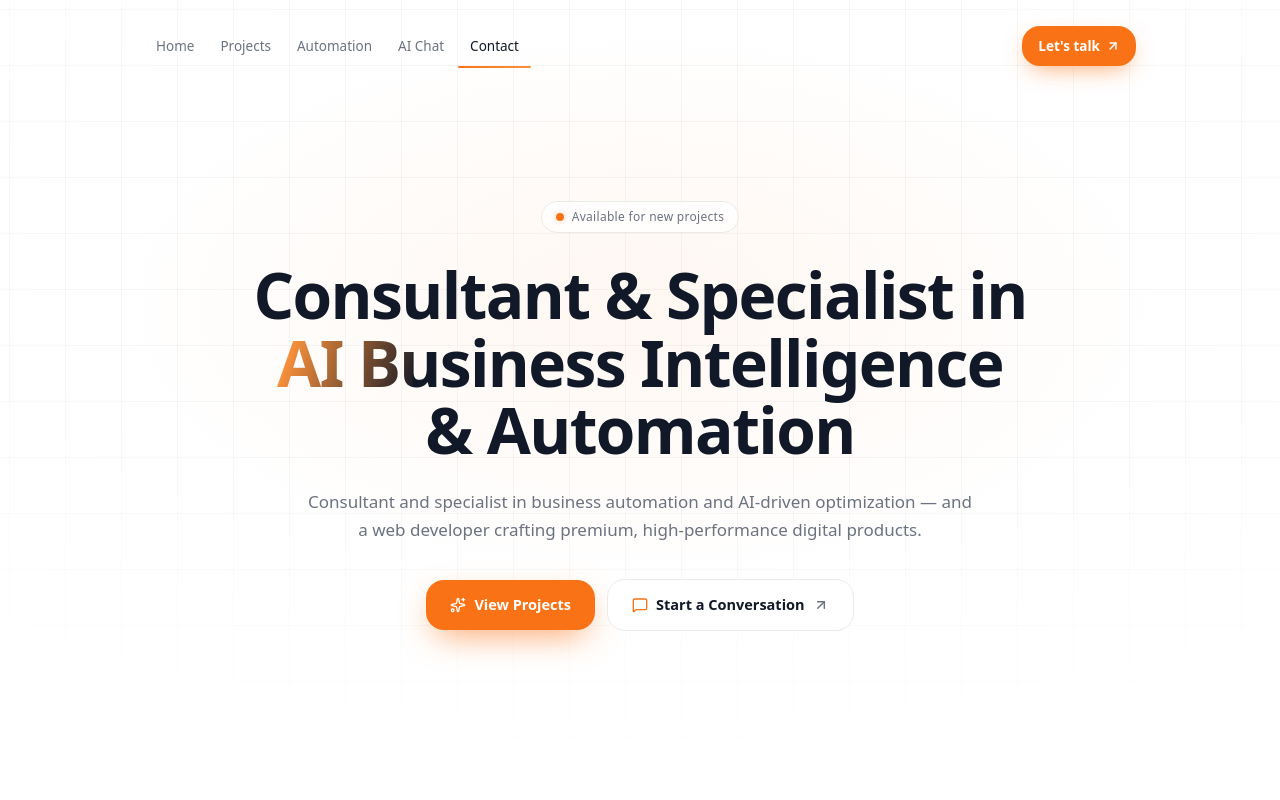
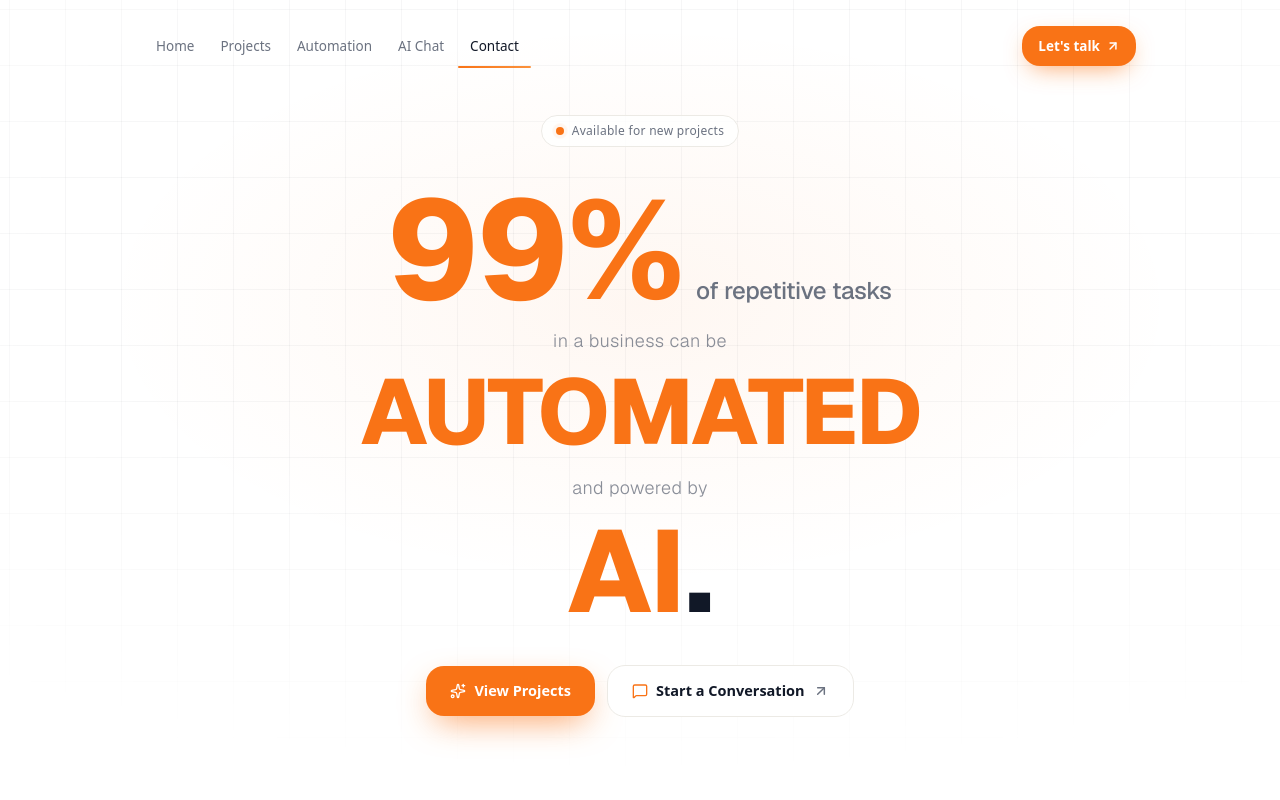
Before and after one commit to homayounKheiri/my-portfolio, a Next.js app: page / in a window 1280 px wide. Shown: the top 800 px of the page. Built offline with nearby package versions, Linux system fonts and the light colour scheme.

Commit message:
60999922-a5c1-4e9d-81b7-47668fbbc700

```diff
--- a/src/components/sections/hero.tsx
+++ b/src/components/sections/hero.tsx
@@ -92,23 +92,42 @@ export function Hero() {
             </span>
           </motion.div>
 
+          {/* Typography-driven hero headline */}
           <motion.h1
             variants={item}
-            className="mt-7 text-balance text-4xl font-semibold leading-[1.06] tracking-tight text-ink sm:text-5xl md:text-6xl lg:text-[64px]"
+            className="mt-8 flex flex-col items-center gap-1 font-sans tracking-tight"
           >
-            Consultant &amp; Specialist in{" "}
-            <span className="text-gradient-brand">AI Business</span>{" "}
-            Intelligence &amp; Automation
+            {/* Line 1 — oversized 99% + smaller connector */}
+            <span className="flex items-baseline gap-3 flex-wrap justify-center">
+              <span className="text-[80px] font-extrabold leading-none text-brand sm:text-[104px] md:text-[120px] lg:text-[140px]">
+                99%
+              </span>
+              <span className="text-[19px] font-medium leading-tight text-ink-muted sm:text-[22px] md:text-[24px]">
+                of repetitive tasks
+              </span>
+            </span>
+
+            {/* Line 2 — small connector */}
+            <span className="mt-1 text-[15px] font-light tracking-wide text-ink-muted/80 sm:text-[17px] md:text-[18px]">
+              in a business can be
+            </span>
+
+            {/* Line 3 — oversized AUTOMATED */}
+            <span className="mt-2 text-[52px] font-extrabold uppercase leading-none tracking-tight text-brand sm:text-[68px] md:text-[82px] lg:text-[92px]">
+              Automated
+            </span>
+
+            {/* Line 4 — small connector */}
+            <span className="mt-3 text-[15px] font-light tracking-wide text-ink-muted/80 sm:text-[17px] md:text-[18px]">
+              and powered by
+            </span>
+
+            {/* Line 5 — oversized AI */}
+            <span className="mt-2 text-[64px] font-extrabold leading-none text-brand sm:text-[84px] md:text-[100px] lg:text-[116px]">
+              AI
+              <span className="text-ink">.</span>
+            </span>
           </motion.h1>
-
-          <motion.p
-            variants={item}
-            className="mt-6 max-w-2xl text-pretty text-[15px] leading-relaxed text-ink-muted sm:text-[17px]"
-          >
-            Consultant and specialist in business automation and AI-driven
-            optimization — and a web developer crafting premium, high-performance
-            digital products.
-          </motion.p>
 
           <motion.div
             variants={item}
```
Also changed, not shown: 1 other file (tests, documents, lock files or other folders).
